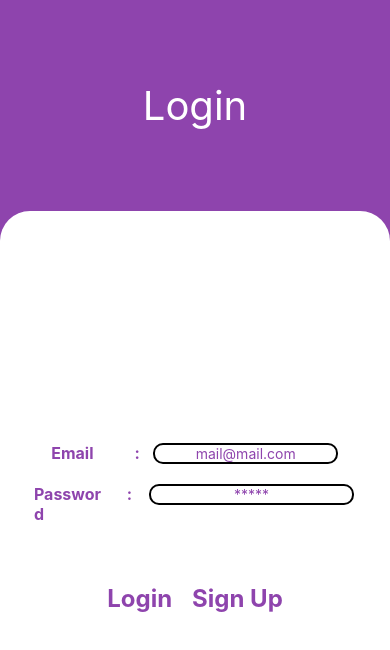
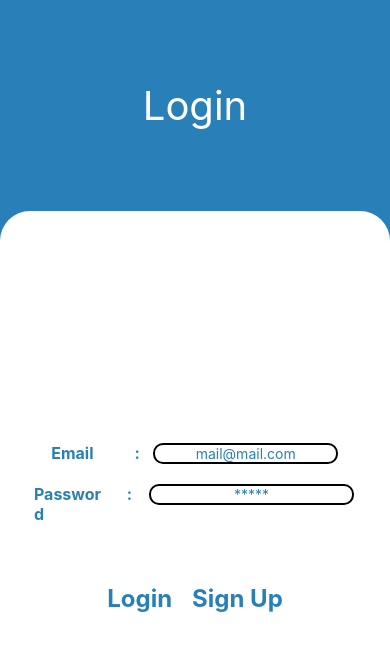
Before and after one commit to atahansezgin/meetup-frontend, a React Native app: screen /Login in a window 390 px wide. Shown: the top 650 px of the page. Built offline with nearby package versions, Linux system fonts and the light colour scheme.

Commit message:
backgroundColur updated

```diff
--- a/components/Card.js
+++ b/components/Card.js
@@ -22,7 +22,7 @@ const Card = ({label,placeholder,onChangeText,keyboardType,secureTextEntry,value
                         keyboardType={keyboardType}
                         secureTextEntry={secureTextEntry}
                         value={value}
-                        placeholderTextColor='#8e44ad'
+                        placeholderTextColor='#2980b9'
                     />
                 </View>
 
@@ -41,7 +41,7 @@ const styles = StyleSheet.create({
     text:{
         fontSize:16,
         marginHorizontal:9,
-        color:'#8e44ad',
+        color:'#2980b9',
         fontWeight:'bold'
 
     },
--- a/components/CustomButton.js
+++ b/components/CustomButton.js
@@ -25,7 +25,7 @@ const styles = StyleSheet.create({
         marginTop:40
     },
     buttonText:{
-        color:'#8e44ad',
+        color:'#2980b9',
         fontSize:24,
         fontWeight:'bold'
     }
--- a/pages/EventCreate.js
+++ b/pages/EventCreate.js
@@ -64,7 +64,7 @@ export default EventCreate
 const styles = StyleSheet.create({
     container:{
         flex: 1,
-        backgroundColor:'#8e44ad'
+        backgroundColor:'#2980b9'
     },
     header:{
         flex:1,
--- a/pages/Home.js
+++ b/pages/Home.js
@@ -43,6 +43,6 @@ export default Home;
 
 const styles = StyleSheet.create({
     container:{
-        backgroundColor:'#8e44ad',
+        backgroundColor:'#2980b9',
     },
 })
--- a/styles/UserPageStyles.js
+++ b/styles/UserPageStyles.js
@@ -3,7 +3,7 @@ import { StyleSheet } from 'react-native'
 const UserPageSyles = StyleSheet.create({
     container:{
         flex: 1,
-        backgroundColor:'#8e44ad'
+        backgroundColor:'#2980b9'
     },
     header:{
         flex: 1,
```
